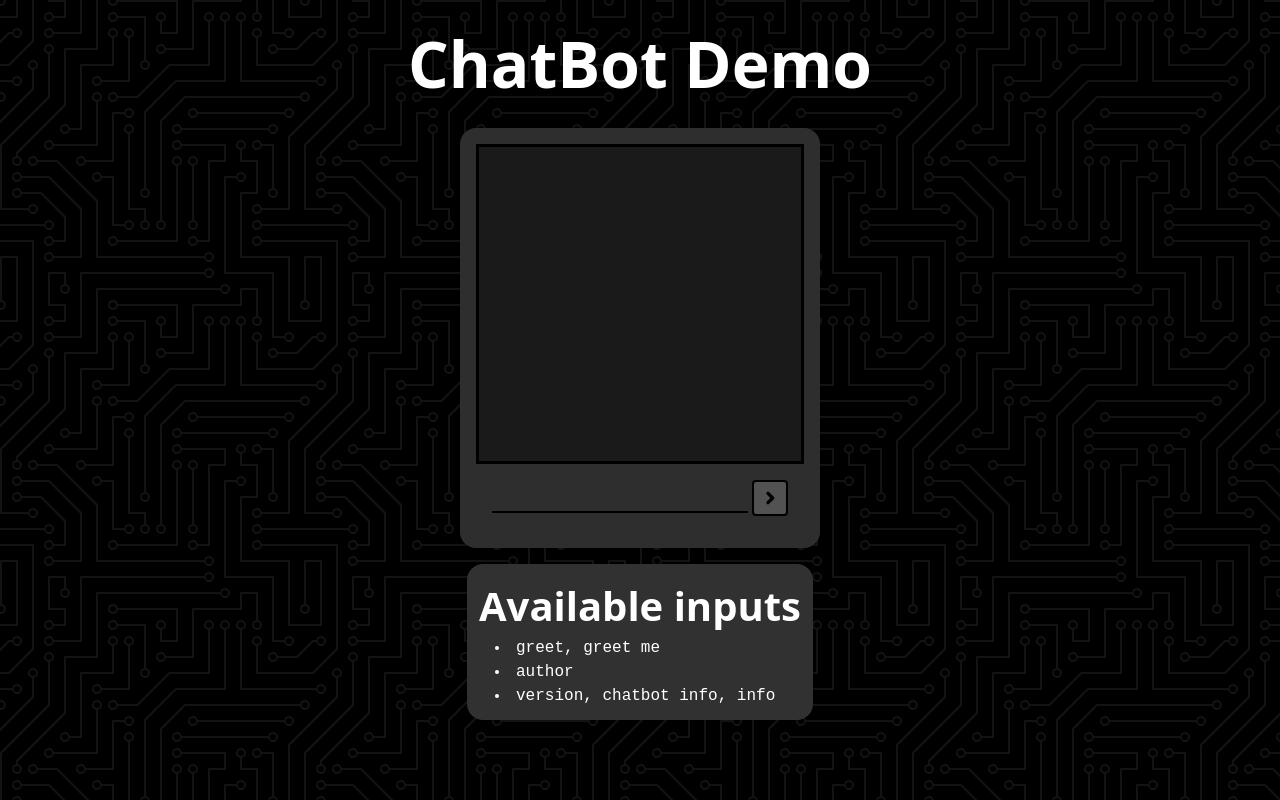
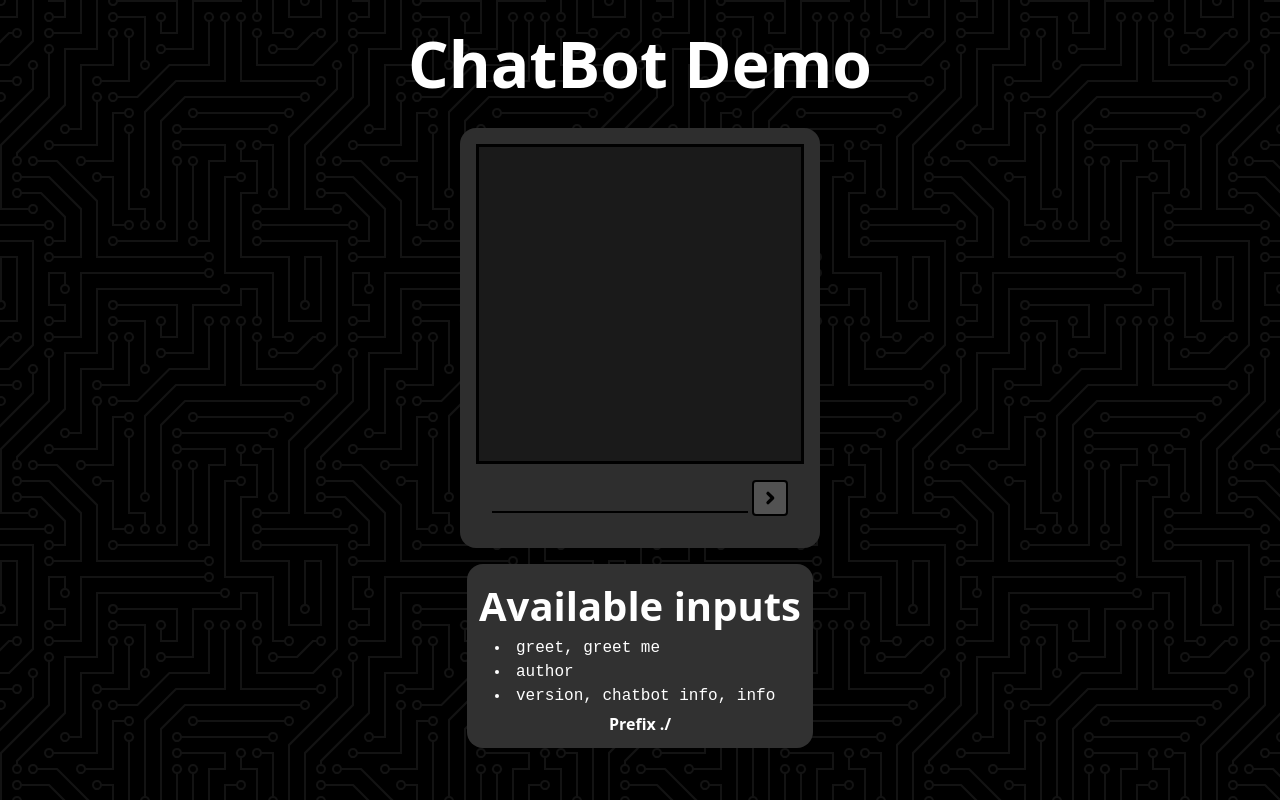
Before and after one commit to ddla12/ChatBot, a website built with webpack: page demo/index.html in a window 1280 px wide. Built offline with nearby package versions, Linux system fonts and the light colour scheme.

Commit message:
Idiot of me

```diff
--- a/demo/index.css
+++ b/demo/index.css
@@ -140,6 +140,11 @@ p {
     background-color: #313131;
 }
 
+strong {
+    padding-top: .25rem;
+    text-align: center;
+}
+
 ul {
     padding-left: 1rem;
     list-style-type: disc;
--- a/demo/index.html
+++ b/demo/index.html
@@ -33,6 +33,7 @@
                 <li>author</li>
                 <li>version, chatbot info, info</li>
             </ul>
+            <strong>Prefix ./</strong>
         </div>
         <script src="./index.js"></script>
     </body>
```
